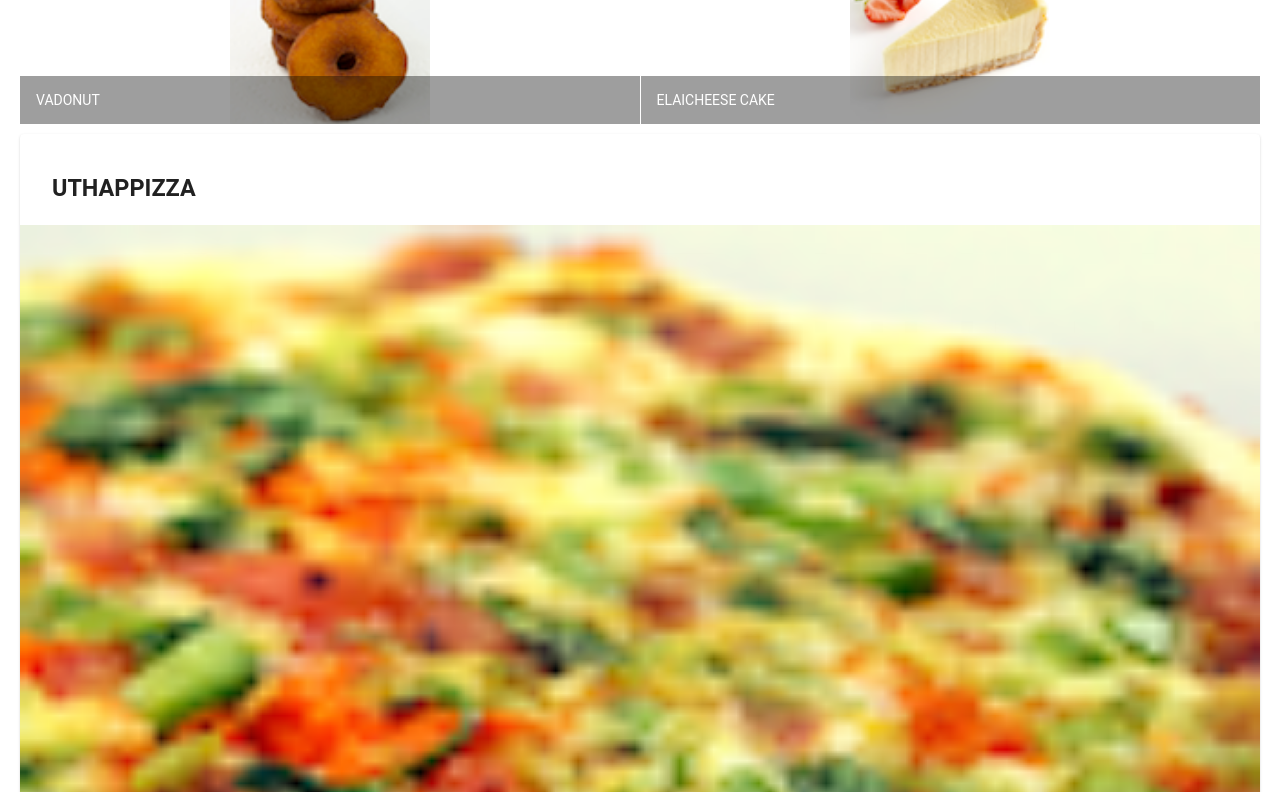
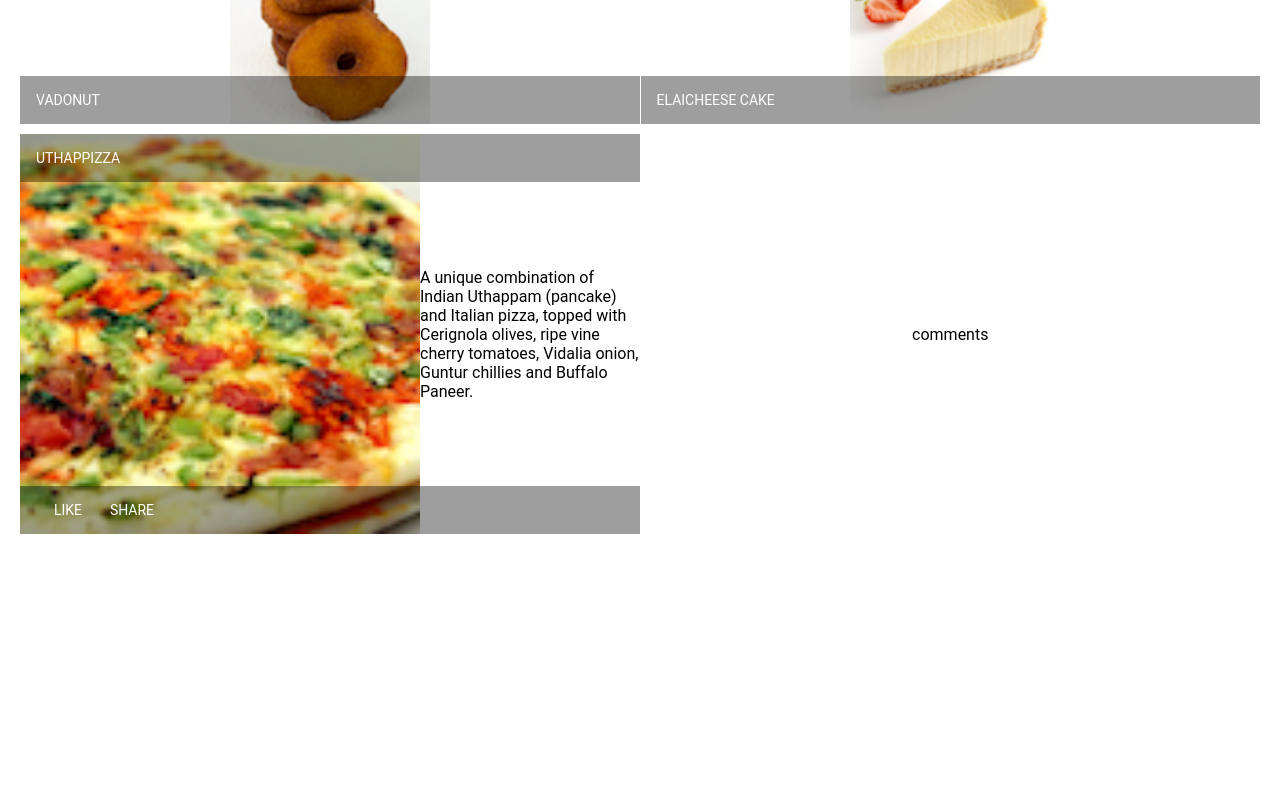
Before and after one commit to brufz/angular, an Angular app in the folder teste/: page / in a window 1280 px wide. Shown: the part 440-1232 px from the top of the page. After the commit the page ends 994 px from the top, so only its background shows below. Built offline with nearby package versions, Linux system fonts and the light colour scheme.

Commit message:
inicio task week01

```diff
--- /dev/null
+++ b/teste/src/app/dishdetails/dishdetails.component.css
@@ -0,0 +1,4 @@
+.flex{
+    display: flex;
+    flex-direction: column;
+}
--- /dev/null
+++ b/teste/src/app/dishdetails/dishdetails.component.html
@@ -0,0 +1,20 @@
+    <div fxFlex>
+      <mat-grid-list cols="2" rowHeight="400px">
+        <mat-grid-tile  class="flex">
+          <mat-grid-tile-header>
+            <h1> {{dish.name | uppercase}} </h1>
+          </mat-grid-tile-header>
+          <img height="400px" src={{dish.image}} alt={{dish.name}}>
+          <p>{{dish.description}}</p>
+          <mat-grid-tile-footer>
+
+            <button mat-button>LIKE</button>
+            <button mat-button>SHARE</button>
+          </mat-grid-tile-footer>
+        </mat-grid-tile>
+        <mat-grid-tile>
+          <p>comments</p>
+        </mat-grid-tile>
+
+      </mat-grid-list>
+    </div>
--- /dev/null
+++ b/teste/src/app/dishdetails/dishdetails.component.ts
@@ -0,0 +1,61 @@
+import { Component, OnInit } from '@angular/core';
+
+const DISH = {
+  id: '0',
+  name: 'Uthappizza',
+  image: '/assets/images/uthappizza.png',
+  category: 'mains',
+  featured: true,
+  label: 'Hot',
+  price: '4.99',
+  // tslint:disable-next-line:max-line-length
+  description: 'A unique combination of Indian Uthappam (pancake) and Italian pizza, topped with Cerignola olives, ripe vine cherry tomatoes, Vidalia onion, Guntur chillies and Buffalo Paneer.',
+  comments: [
+       {
+           rating: 5,
+           comment: 'Imagine all the eatables, living in conFusion!',
+           author: 'John Lemon',
+           date: '2012-10-16T17:57:28.556094Z'
+       },
+       {
+        rating: 4,
+        comment: 'Sends anyone to heaven, I wish I could get my mother-in-law to eat it!',
+        author: 'Paul McVites',
+        date: '2014-09-05T17:57:28.556094Z'
+    },
+    {
+        rating: 3,
+        comment: 'Eat it, just eat it!',
+        author: 'Michael Jaikishan',
+        date: '2015-02-13T17:57:28.556094Z'
+    },
+    {
+        rating: 4,
+        comment: 'Ultimate, Reaching for the stars!',
+        author: 'Ringo Starry',
+        date: '2013-12-02T17:57:28.556094Z'
+    },
+    {
+        rating: 2,
+        comment: 'It\'s your birthday, we\'re gonna party!',
+        author: '25 Cent',
+        date: '2011-12-02T17:57:28.556094Z'
+    }
+]
+}
+
+@Component({
+  selector: 'app-dishdetails',
+  templateUrl: './dishdetails.component.html',
+  styleUrls: ['./dishdetails.component.css']
+})
+export class DishdetailsComponent implements OnInit {
+
+  dish = DISH;
+
+  constructor() { }
+
+  ngOnInit() {
+  }
+
+}
--- a/teste/src/app/menu/menu.component.html
+++ b/teste/src/app/menu/menu.component.html
@@ -20,23 +20,7 @@
     </mat-grid-list>
   </div>
 
-  <div fxFlex *ngIf="selectedDish">
-    <mat-card>
-      <mat-card-header>
-        <mat-card-title>
-          <h3>{{selectedDish.name | uppercase}}</h3>
-        </mat-card-title>
-      </mat-card-header>
-      <img mat-card-image src={{selectedDish.image}} alt={{selectedDish.name}}>
-      <mat-card-content>
-        <p>{{selectedDish.description}}
-        </p>
-      </mat-card-content>
-      <mat-card-actions>
-        <button mat-button>LIKE</button>
-        <button mat-button>SHARE</button>
-      </mat-card-actions>
-    </mat-card>
-  </div>
+  <app-dishdetails></app-dishdetails>
+
 
 </div>
```
Also changed, not shown: teste/src/app/app.module.ts (+5 -2 lines), 1 other file (tests, documents, lock files or other folders).
